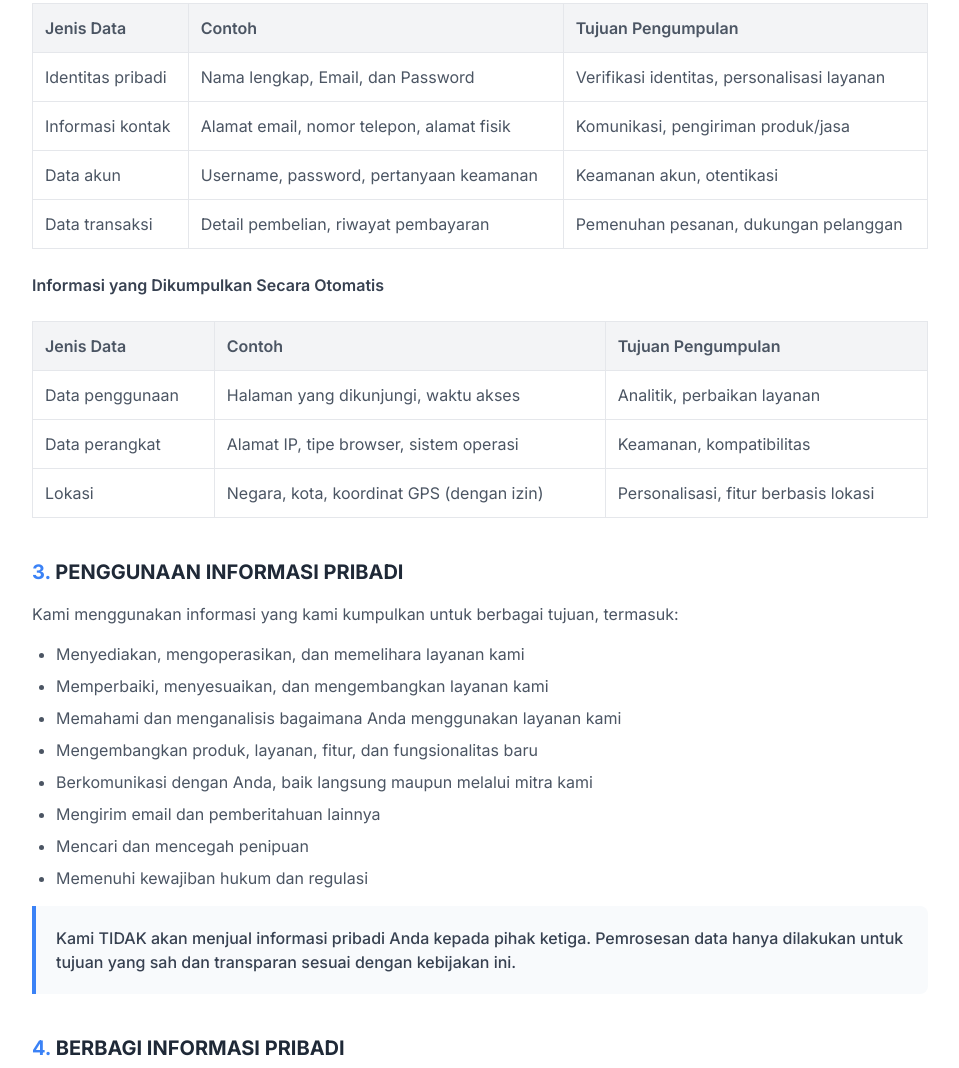
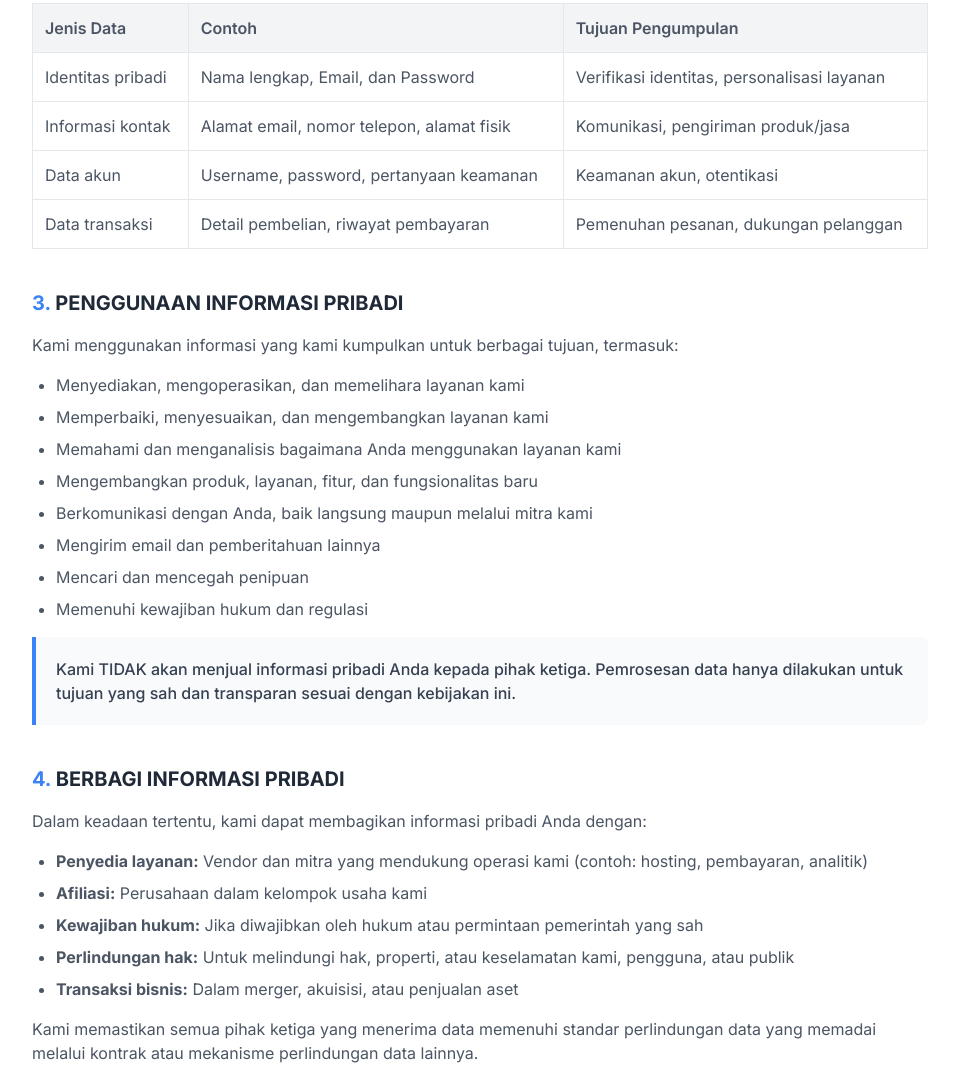
Before and after one commit to quootaflash/kebijakan-privasi, a plain HTML site: page index.html in a window 1280 px wide. Shown: the part 1009-2077 px from the top of the page, without its empty margins (160-1119 px from the left). Drawn offline with nearby package versions, Linux system fonts and the light colour scheme.

Commit message:
Update index.html

```diff
--- a/index.html
+++ b/index.html
@@ -147,34 +147,6 @@
                     </tbody>
                 </table>
 
-                <h4 class="font-semibold text-gray-700 mt-6">Informasi yang Dikumpulkan Secara Otomatis</h4>
-                <table class="data-table">
-                    <thead>
-                        <tr>
-                            <th>Jenis Data</th>
-                            <th>Contoh</th>
-                            <th>Tujuan Pengumpulan</th>
-                        </tr>
-                    </thead>
-                    <tbody>
-                        <tr>
-                            <td>Data penggunaan</td>
-                            <td>Halaman yang dikunjungi, waktu akses</td>
-                            <td>Analitik, perbaikan layanan</td>
-                        </tr>
-                        <tr>
-                            <td>Data perangkat</td>
-                            <td>Alamat IP, tipe browser, sistem operasi</td>
-                            <td>Keamanan, kompatibilitas</td>
-                        </tr>
-                        <tr>
-                            <td>Lokasi</td>
-                            <td>Negara, kota, koordinat GPS (dengan izin)</td>
-                            <td>Personalisasi, fitur berbasis lokasi</td>
-                        </tr>
-                    </tbody>
-                </table>
-            </div>
 
             <!-- Section 3 -->
             <h3 class="section-title text-xl font-bold text-gray-800 mt-10 mb-4">PENGGUNAAN INFORMASI PRIBADI</h3>
```
